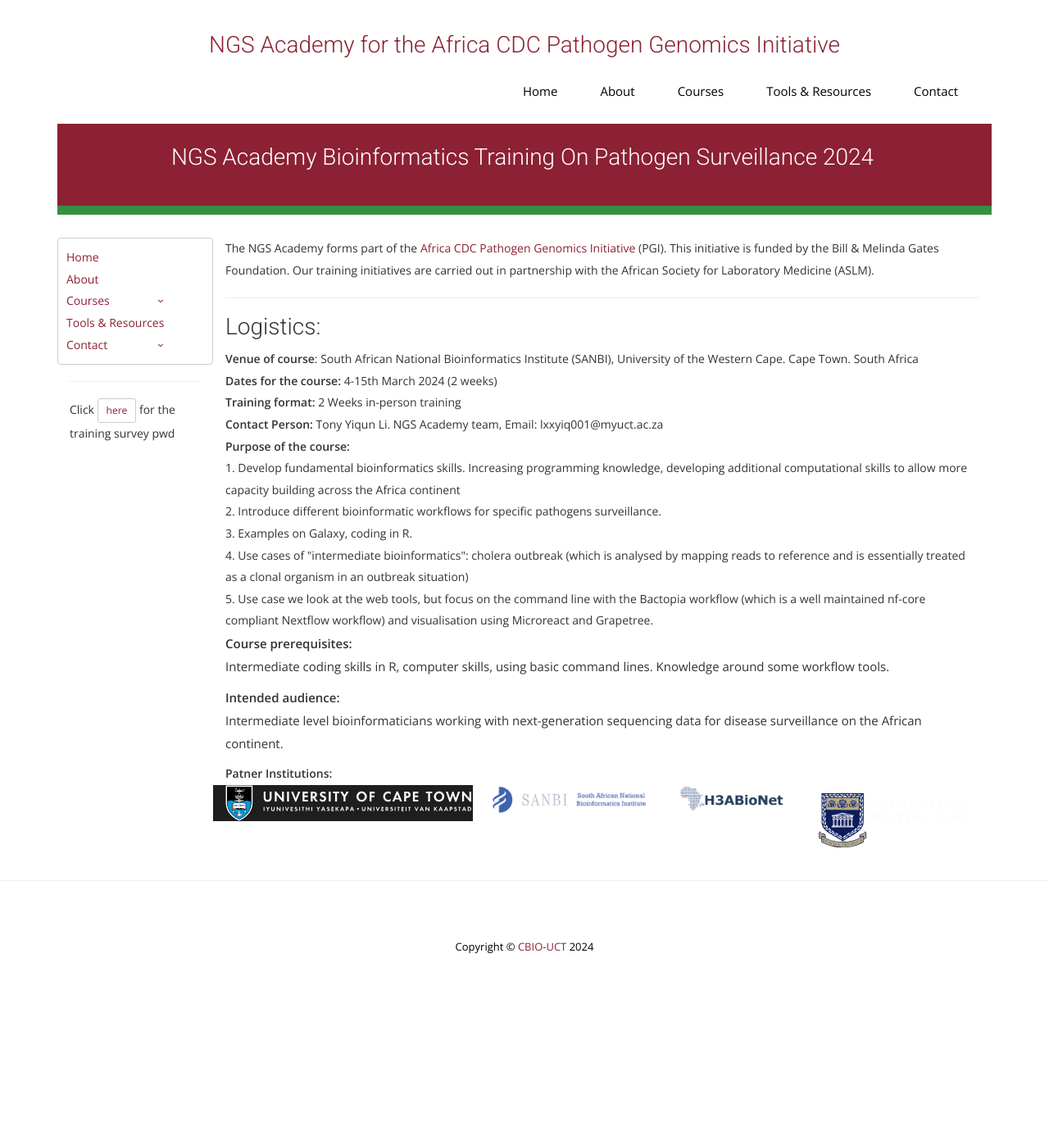
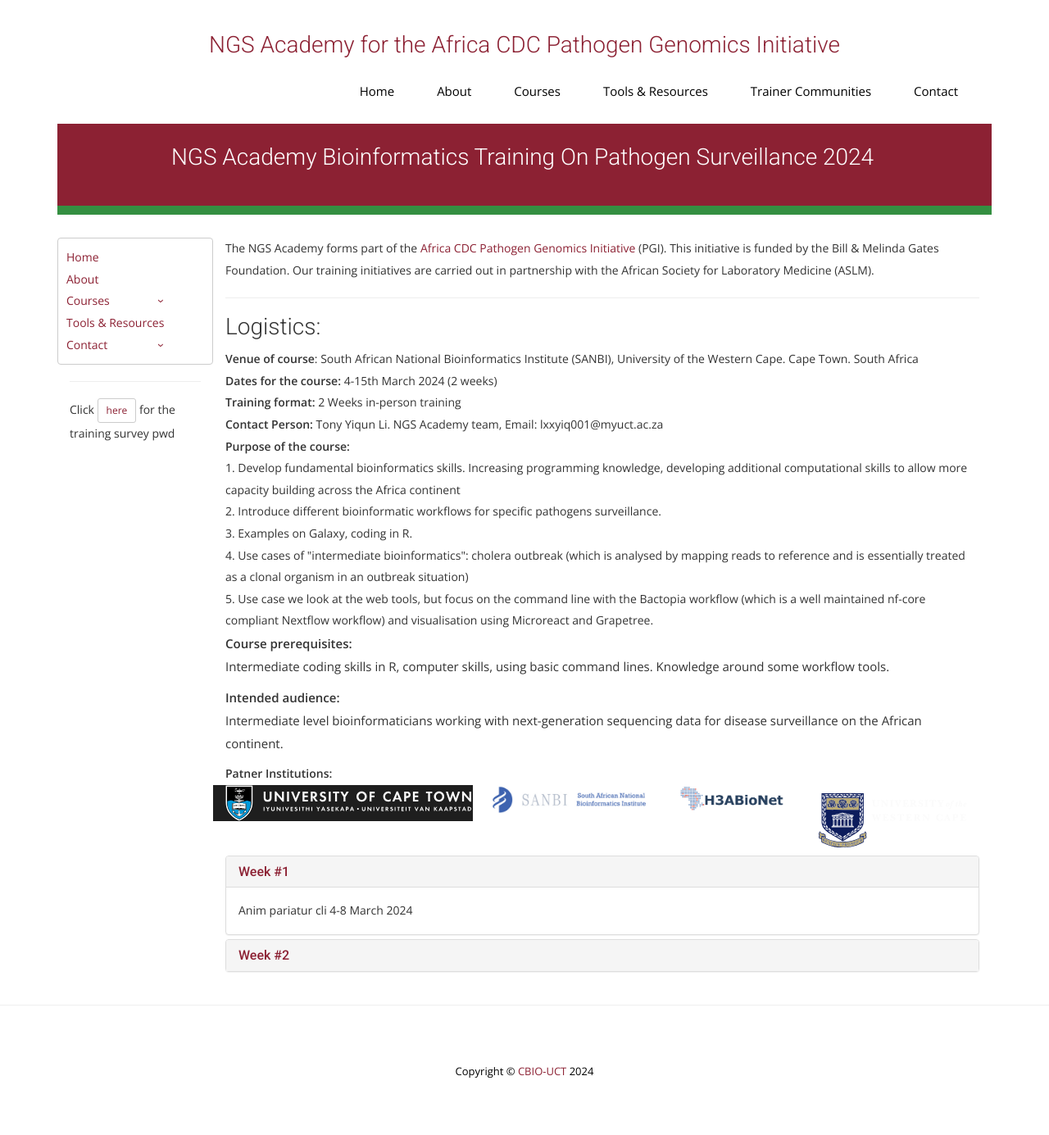
Before and after one commit to uct-cbio/ngs-academy, a Jekyll site: the page built from _posts/2024-02-09-NGS-Academy-Bioinformatics-Training-on-Pathogen-Surveillance.md, in a window 1280 px wide. Shown: the whole page at 82% size. Built offline with Jekyll 4.4.1, drawn with Linux system fonts in a browser that asks for light colours; nearby versions of some CDN libraries; some web fonts are replaced; comment, search, counter and statistics services are not loaded; before the commit the page ends 1233 px from its top, so only the background shows below that.

Commit message:
added collaspsible and css for trainer communities

```diff
--- a/_layouts/default.html
+++ b/_layouts/default.html
@@ -210,6 +210,10 @@
 
                                 </li>
 
+                                <li {% if page.url=="/trainer-communities/" %}class="active" {% endif %}><a
+                                    href="{{ site.url }}trainer-communities">Trainer Communities</a>
+                            </li>
+
 
 
                                 <li {% if page.url=="/contact/" %}class="active" {% endif %}><a
--- a/_posts/2024-02-09-NGS-Academy-Bioinformatics-Training-on-Pathogen-Surveillance.md
+++ b/_posts/2024-02-09-NGS-Academy-Bioinformatics-Training-on-Pathogen-Surveillance.md
@@ -51,3 +51,53 @@
 
 
 <!-- Course schedule, Trainers and Institutions-->
+
+<div class="panel-group" id="accordion" role="tablist" aria-multiselectable="true">
+  <div class="panel panel-default">
+    <div class="panel-heading" role="tab" id="headingOne">
+      <h4 class="panel-title">
+        <a role="button" data-toggle="collapse" data-parent="#accordion" href="#collapseOne" aria-expanded="true" aria-controls="collapseOne">
+          Week #1
+        </a>
+      </h4>
+    </div>
+    <div id="collapseOne" class="panel-collapse collapse in" role="tabpanel" aria-labelledby="headingOne">
+      <div class="panel-body">
+        Anim pariatur cli 4-8 March 2024
+      </div>
+    </div>
+  </div>
+  <div class="panel panel-default">
+    <div class="panel-heading" role="tab" id="headingTwo">
+      <h4 class="panel-title">
+        <a class="collapsed" role="button" data-toggle="collapse" data-parent="#accordion" href="#collapseTwo" aria-expanded="false" aria-controls="collapseTwo">
+          Week #2
+        </a>
+      </h4>
+    </div>
+    <div id="collapseTwo" class="panel-collapse collapse" role="tabpanel" aria-labelledby="headingTwo">
+      <div class="panel-body">
+        Anim pariatur cliche reprehenderit, Anim pariatur cli 11-15 March 2024
+        <!-- ---- -->
+<ul class="nav nav-tabs" id="myTab" role="tablist">
+  <li class="nav-item">
+    <a class="nav-link active" id="home-tab" data-toggle="tab" href="#home" role="tab" aria-controls="home" aria-selected="true">Mon</a>
+  </li>
+  <li class="nav-item">
+    <a class="nav-link" id="profile-tab" data-toggle="tab" href="#profile" role="tab" aria-controls="profile" aria-selected="false">Tues</a>
+  </li>
+  <li class="nav-item">
+    <a class="nav-link" id="contact-tab" data-toggle="tab" href="#contact" role="tab" aria-controls="contact" aria-selected="false">Tues</a>
+  </li>
+</ul>
+<div class="tab-content" id="myTabContent">
+  <div class="tab-pane fade show active" id="home" role="tabpanel" aria-labelledby="home-tab">Monday programme</div>
+  <div class="tab-pane fade" id="profile" role="tabpanel" aria-labelledby="profile-tab">Tuesday programme</div>
+  <div class="tab-pane fade" id="contact" role="tabpanel" aria-labelledby="contact-tab">Wednesday programme</div>
+</div>
+        <!-- ---- -->
+      </div>
+    </div>
+  </div>
+
+</div>
--- a/css/style.css
+++ b/css/style.css
@@ -1261,3 +1261,12 @@
 
 /*
 css underline on hoover */
+/*
+trainer communities css */
+.trainer_communities_border{
+  border: 1.5px solid #8c2133; /* 2px border width, solid style, maroon */
+  padding: 10px; /* Optional: Adds some padding inside the div */
+  margin: 10px; /* Optional: Adds some space outside the div */
+  border-radius: 12px;
+  min-height: 28vh;
+}
```
Also changed, not shown: trainer_community.html (added, +67 -0 lines).
